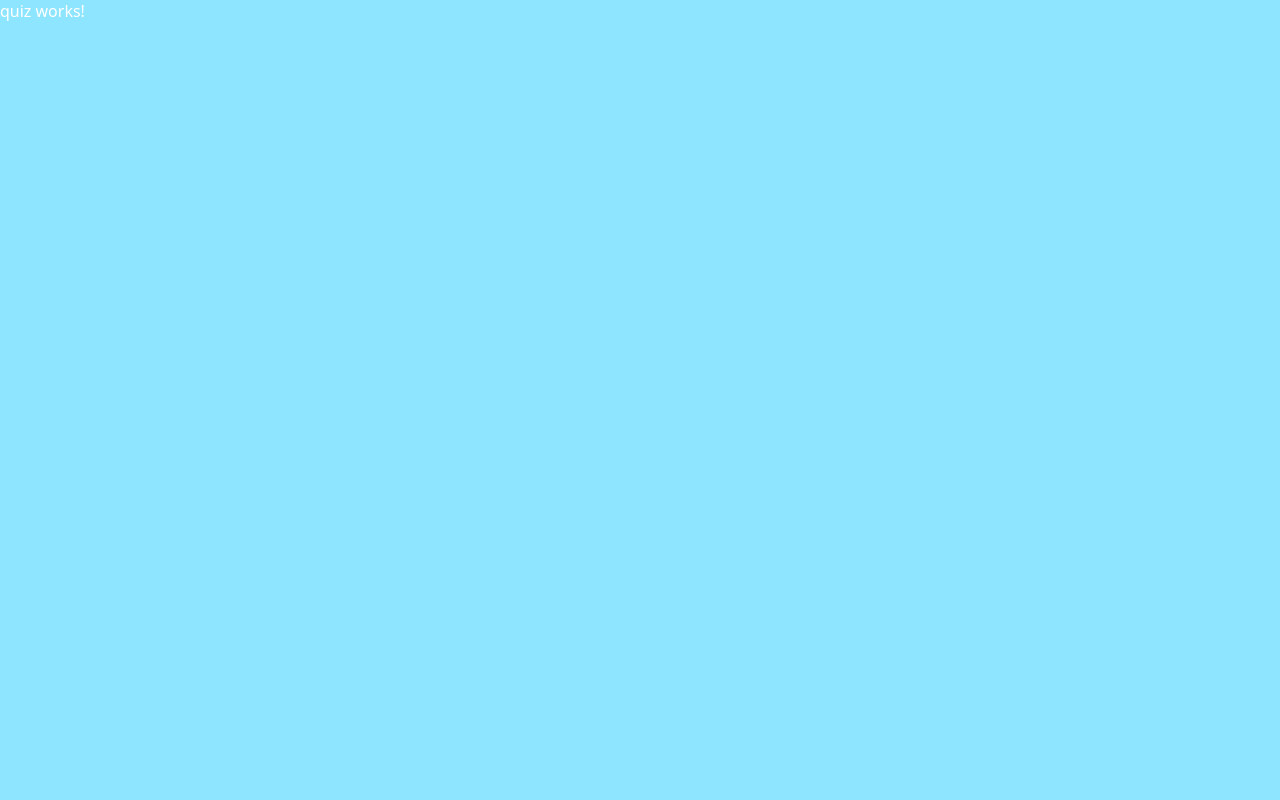
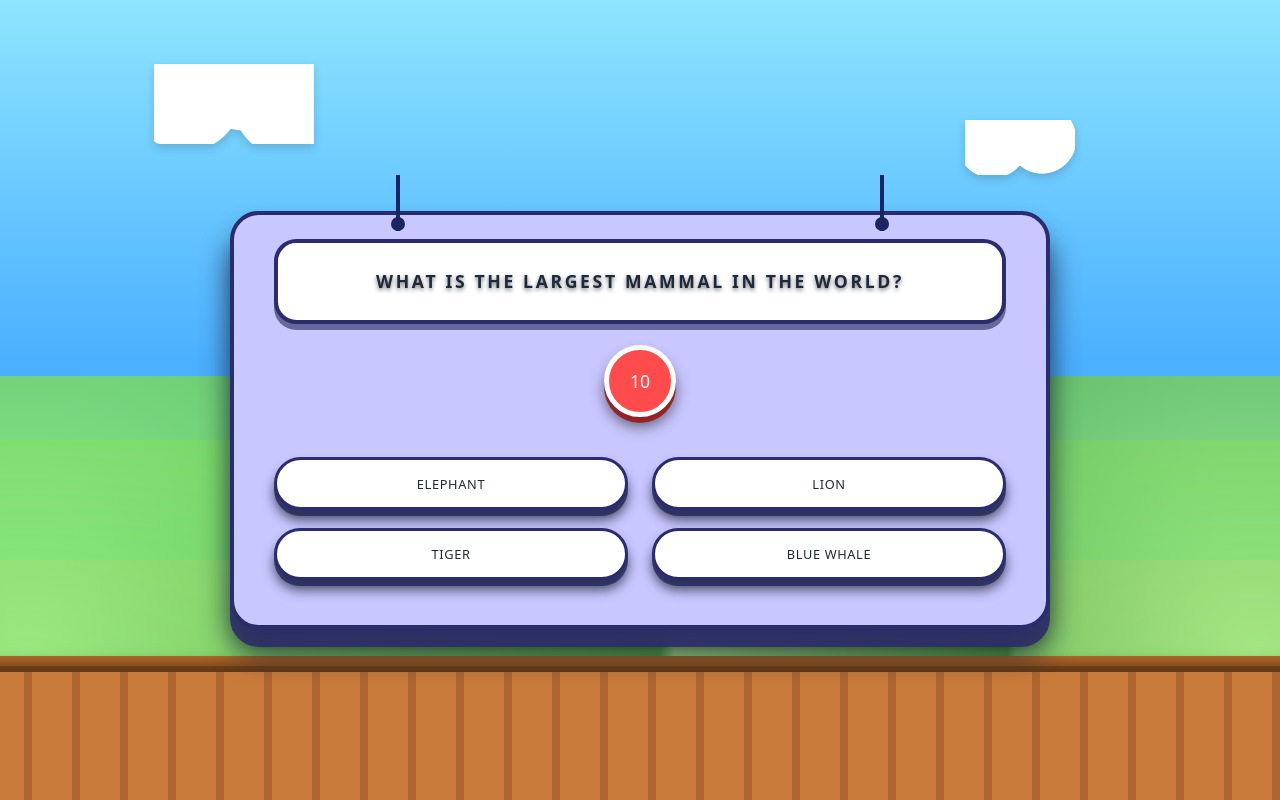
Before and after one commit to Santiago-017/Trivia, an Angular app in the folder TriviaQuiz/frontend/: page /quiz in a window 1280 px wide. Built offline with nearby package versions, Linux system fonts and the light colour scheme.

Commit message:
Se crea la pagina para desarrollar el juego

```diff
--- a/TriviaQuiz/frontend/src/app/features/quiz/quiz.html
+++ b/TriviaQuiz/frontend/src/app/features/quiz/quiz.html
@@ -1 +1,39 @@
-<p>quiz works!</p>
+<!-- src/app/features/quiz/quiz.html -->
+<div class="game-bg">
+  <div class="game-bg__clouds"></div>
+
+  <div class="quiz-panel">
+    <!-- “Cuerdas” que sostienen el panel -->
+    <div class="quiz-panel__ropes">
+      <div class="rope rope--left"></div>
+      <div class="rope rope--right"></div>
+    </div>
+
+    <!-- Tarjeta de la pregunta -->
+    <div class="quiz-panel__question-card">
+      <h1 class="title-1 quiz-panel__question">
+        {{ question }}
+      </h1>
+    </div>
+
+    <!-- Timer circular -->
+    <div class="quiz-panel__timer">
+      <div class="timer-circle">
+        <span class="timer-circle__value">10</span>
+      </div>
+    </div>
+
+    <!-- Opciones -->
+    <div class="quiz-panel__answers">
+      <button
+        *ngFor="let option of options; let i = index"
+        type="button"
+        class="answer-btn"
+        [class.answer-btn--selected]="selectedIndex === i"
+        (click)="selectOption(i)"
+      >
+        {{ option }}
+      </button>
+    </div>
+  </div>
+</div>
--- a/TriviaQuiz/frontend/src/app/features/quiz/quiz.scss
+++ b/TriviaQuiz/frontend/src/app/features/quiz/quiz.scss
@@ -0,0 +1,180 @@
+/* src/app/features/quiz/quiz.scss */
+
+/* Panel principal del juego */
+.quiz-panel {
+  position: relative;
+  z-index: 1;
+  width: 100%;
+  max-width: 820px;
+  margin-inline: auto;
+  margin-top: 2.5rem;
+
+  padding: 4rem 2.5rem 2.8rem;
+  border-radius: 1.8rem;
+
+  background: #c9c7ff;
+  border: 4px solid #2b2c6f;
+  box-shadow:
+    0 18px 0 rgba(45, 46, 104, 0.9),
+    0 24px 28px rgba(15, 23, 42, 0.85);
+
+  display: flex;
+  flex-direction: column;
+  align-items: stretch;
+  gap: 2.5rem;
+}
+
+/* Cuerdas superiores */
+.quiz-panel__ropes {
+  position: absolute;
+  top: 0;
+  left: 0;
+  right: 0;
+  height: 2.5rem;
+  pointer-events: none;
+}
+
+.rope {
+  position: absolute;
+  top: -2.5rem;
+  width: 4px;
+  height: 3.5rem;
+  background: #1b2561;
+}
+
+.rope--left {
+  left: 20%;
+}
+
+.rope--right {
+  right: 20%;
+}
+
+.rope::after {
+  content: '';
+  position: absolute;
+  bottom: 0;
+  left: 50%;
+  width: 14px;
+  height: 14px;
+  transform: translateX(-50%);
+  border-radius: 999px;
+  background: #1b2561;
+}
+
+/* Tarjeta blanca de la pregunta */
+.quiz-panel__question-card {
+  position: relative;
+  margin-top: -2.5rem;
+  padding: 1.6rem 1.8rem;
+  border-radius: 1.4rem;
+  background: #ffffff;
+  border: 4px solid #2b2c6f;
+  box-shadow: 0 6px 0 rgba(37, 41, 89, 0.6);
+}
+
+.quiz-panel__question {
+  margin: 0;
+  text-align: center;
+  font-size: 1.1rem;
+  line-height: 1.5;
+  text-transform: uppercase;
+  color: #1f2937;
+}
+
+/* Timer circular centrado */
+.quiz-panel__timer {
+  display: flex;
+  justify-content: center;
+  margin-top: -1.2rem;
+}
+
+.timer-circle {
+  width: 72px;
+  height: 72px;
+  border-radius: 999px;
+  background: #ff4b4b;
+  border: 5px solid #ffffff;
+  box-shadow:
+    0 6px 0 rgba(148, 27, 27, 0.9),
+    0 10px 14px rgba(0, 0, 0, 0.5);
+
+  display: flex;
+  align-items: center;
+  justify-content: center;
+}
+
+.timer-circle__value {
+  font-family: "Press Start 2P", system-ui;
+  font-size: 1.1rem;
+  color: #ffffff;
+}
+
+/* Contenedor de respuestas */
+.quiz-panel__answers {
+  display: grid;
+  grid-template-columns: 1fr 1fr;
+  gap: 1.1rem 1.5rem;
+}
+
+/* Botón de respuesta */
+.answer-btn {
+  border: none;
+  border-radius: 999px;
+  padding: 0.9rem 1.2rem;
+  font-family: "Press Start 2P", system-ui;
+  font-size: 0.8rem;
+  text-transform: uppercase;
+  letter-spacing: 0.05em;
+
+  background: #ffffff;
+  color: #1f2937;
+  border: 3px solid #2b2c6f;
+  box-shadow:
+    0 6px 0 rgba(37, 41, 89, 0.8),
+    0 10px 12px rgba(15, 23, 42, 0.7);
+
+  cursor: pointer;
+  transition: transform 0.1s ease, box-shadow 0.1s ease, background 0.1s ease;
+}
+
+.answer-btn:hover {
+  background: #f3f4ff;
+  transform: translateY(-2px);
+  box-shadow:
+    0 7px 0 rgba(37, 41, 89, 0.9),
+    0 12px 14px rgba(15, 23, 42, 0.8);
+}
+
+.answer-btn:active {
+  transform: translateY(2px);
+  box-shadow:
+    0 3px 0 rgba(37, 41, 89, 0.9),
+    0 6px 8px rgba(15, 23, 42, 0.8);
+}
+
+/* Estado seleccionada */
+.answer-btn--selected {
+  background: #4ade80;
+  border-color: #166534;
+  box-shadow:
+    0 6px 0 #166534,
+    0 10px 12px rgba(15, 23, 42, 0.8);
+  color: #052e16;
+}
+
+/* Responsive: en móviles las respuestas van en una columna */
+@media (max-width: 640px) {
+  .quiz-panel {
+    padding: 3.2rem 1.3rem 2rem;
+    margin-top: 1.4rem;
+  }
+
+  .quiz-panel__answers {
+    grid-template-columns: 1fr;
+  }
+
+  .quiz-panel__question {
+    font-size: 0.95rem;
+  }
+}
--- a/TriviaQuiz/frontend/src/app/features/quiz/quiz.ts
+++ b/TriviaQuiz/frontend/src/app/features/quiz/quiz.ts
@@ -1,11 +1,23 @@
+// src/app/features/quiz/quiz.ts
 import { Component } from '@angular/core';
+import { CommonModule } from '@angular/common';
 
 @Component({
   selector: 'app-quiz',
-  imports: [],
+  standalone: true,
+  imports: [CommonModule],
   templateUrl: './quiz.html',
-  styleUrl: './quiz.scss',
+  styleUrls: ['./quiz.scss'],
 })
 export class Quiz {
+  question = 'WHAT IS THE LARGEST MAMMAL IN THE WORLD?';
 
+  options = ['ELEPHANT', 'LION', 'TIGER', 'BLUE WHALE'];
+
+  selectedIndex: number | null = null;
+
+  // Por ahora solo marcamos la respuesta seleccionada visualmente
+  selectOption(index: number): void {
+    this.selectedIndex = index;
+  }
 }
```
